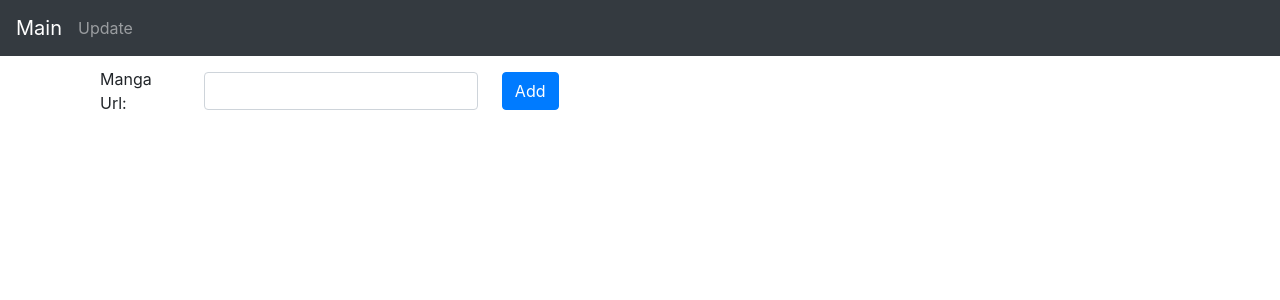
After one commit to eruchii/SFWProject, a Flask app: template templates/add.html in a window 1280 px wide. The commit adds this page. Shown: the top 300 px of the page. Run offline with Flask 2, Linux system fonts and the light colour scheme; the template is opened without the code that fills it, so the values that code supplies are empty; parts of the project's set-up code (start-up, migrations or seed data) failed here and were passed over; some libraries are stand-ins or nearby versions.

Commit message:
first commit
add some function, new UI

```diff
--- a/app.py
+++ b/app.py
@@ -10,13 +10,28 @@ import requests
 import os
 import json
 import blogtruyen
+from datetime import datetime
 
 app = Flask(__name__)
 
 global followingManga
-followingManga = [x.strip("\n") for x in open("following.txt","r").readlines()]
 global manga
-manga = [blogtruyen.Manga(x) for x in followingManga if "blogtruyen" in x]
+global IDs
+
+
+def update():
+    global followingManga
+    global manga
+    global IDs
+    followingManga = [x.strip("\n") for x in open("following.txt","r").readlines()]
+    followingManga = list(set(followingManga))
+    manga = [blogtruyen.Manga(x) for x in followingManga if "blogtruyen" in x]
+    with open("following.txt","w") as f:
+        for x in manga:
+            f.write(x.url+"\n")
+    IDs = {}
+    for i in range(0, len(manga)):
+        IDs[manga[i].id] = i
 app.jinja_env.globals.update(min=min)
 
 @app.route("/")
@@ -25,9 +40,9 @@ def main():
     page = request.args.get("page",default=1,type=int)
     return render_template("main.html", manga = manga, page = page)
 
-@app.route("/manga/<int:mangaId>")
+@app.route("/manga/<mangaId>")
 def mangaInfo(mangaId):
-    thisManga = manga[mangaId]
+    thisManga = manga[IDs[mangaId]]
     return render_template("manga.html", manga = thisManga)
 
 @app.route("/read/<chapterId>")
@@ -35,6 +50,22 @@ def read(chapterId):
     url = "https://blogtruyen.com/" + chapterId+ "/thisisfiller"
     thisChapter = blogtruyen.Chapter(url)
     return render_template("read.html", chapter = thisChapter)
+@app.route("/update")
+def updateNewManga():
+    update()
+    return redirect(url_for("main"))
+@app.route("/add",methods=['GET','POST'])
+def addManga():
+    if request.method == "POST":
+        newUrl = request.form["mangaUrl"]
+        if("blogtruyen" in newUrl):
+            with open("following.txt", "a") as f:
+                f.write("\n")
+                f.write(newUrl)
+            return render_template("add.html", status = 2)
+        return render_template("add.html", status = 1)
+    return render_template("add.html", status = 0)
+
 
 @app.context_processor
 def infomation():
@@ -42,6 +73,7 @@ def infomation():
     return dict(column = mangaPerColumn)
 
 def run_server():
+    update()
     app.jinja_env.auto_reload = True
     app.config['TEMPLATES_AUTO_RELOAD'] = True
     http_server = WSGIServer(('0.0.0.0', 8080), DebuggedApplication(app))
--- /dev/null
+++ b/templates/add.html
@@ -0,0 +1,44 @@
+<!DOCTYPE html>
+<html lang="en">
+
+	<head>
+		<meta charset="utf-8">
+		<title>Add new manga</title>
+        {% include "import.html" %}
+	</head>
+
+	<body>
+        {% include 'navbar.html' %}
+		<div class="container">
+			<div class="row">
+				<div class="col-12 ml-auto">
+					<div class="row">
+                        <div class="col-12">
+                            {% if status == 2 %}
+                            <h4>Thanh cong!</h4>
+                            {% endif %}
+                            {% if status == 1 %}
+                            <h4>That bai!</h4>
+                            {% endif %}
+                        </div>
+                        <div class="col-12">
+                            <form action="{{ url_for('addManga') }}" method="POST" class="form-inline">
+                                <div class="form-group center">
+                                    <label class="col-3 col-form-label" for="mangaUrl">Manga Url: </label>
+                                    <div class="col-6">
+                                        <input type="text" name="mangaUrl" id="mangaUrl" class="form-control">
+                                    </div>
+                                </div>
+                                <button type="submit" class="btn btn-primary">Add</button>
+                            </form>
+                        </div>
+
+					</div>
+
+				</div>
+			</div>
+
+		</div>
+	</body>
+
+</html>
--- a/templates/main.html
+++ b/templates/main.html
@@ -17,8 +17,8 @@
 					<div class="row">
 						{% for i in range(column*4*(page-1), min(column*4*page,manga|length)) %}
 						<div class="col-3 portfolio-item">
-							<a href="{{ url_for('mangaInfo', mangaId = i) }}">
-								<img class="card-img-top img-responsive img-home" src="{{manga[i].thumb}}}" alt="">
+							<a href="{{ url_for('mangaInfo', mangaId = manga[i].id) }}">
+								<img class="card-img-top img-responsive img-home" src="{{manga[i].thumb}}" alt="">
 							</a>
 						</div>
 						{% endfor %}
--- a/templates/manga.html
+++ b/templates/manga.html
@@ -22,7 +22,7 @@
 					<h1>{{ manga.name }}</h1>
 				</div>
 				<div class="col-5">
-					<img class="mx-auto img-fluid d-block" src="{{manga.thumb}}" >
+					<img class="mx-auto img-fluid d-block img-home" src="{{manga.thumb}}" >
 				</div>
 				<div class="col-7 ml-auto">
 					<div class="row">
--- a/templates/navbar.html
+++ b/templates/navbar.html
@@ -1,3 +1,9 @@
-<nav class="navbar fixed-top navbar-light" style="background-color: #e3f2fd;">
-  <a class="navbar-brand" href="{{url_for('main')}}">Main</a>
+<nav class="navbar fixed-top navbar-dark bg-dark">
+	<a class="navbar-brand" href="{{url_for('main')}}">Main</a>
+	<ul class="navbar-nav mr-auto">
+		<li class="nav-item">
+			<a class="nav-item nav-link" href="{{ url_for('updateNewManga')}}">Update</a>
+		</li>
+	</ul>
+  </div>
 </nav>
--- a/templates/read.html
+++ b/templates/read.html
@@ -5,12 +5,13 @@
 	<title>{{ chapter.name }}</title>
 </head>
 <body>
+	{% include 'navbar.html' %}
 	<div class = "container">
 		<div class="col-12 ml-auto">
 			<div class="row">
 				<h4>{{ chapter.name }}</h4>
 					{% for img in chapter.images %}
-					<img class="mx-auto img-fluid d-block" src="{{img}}" ></img><br>
+					<img class="mx-auto img-fluid d-block" src="{{img}}" />
 					{% endfor %}
 				</div>
 			</div>
```
Also changed, not shown: following.txt (+4 -3 lines).
